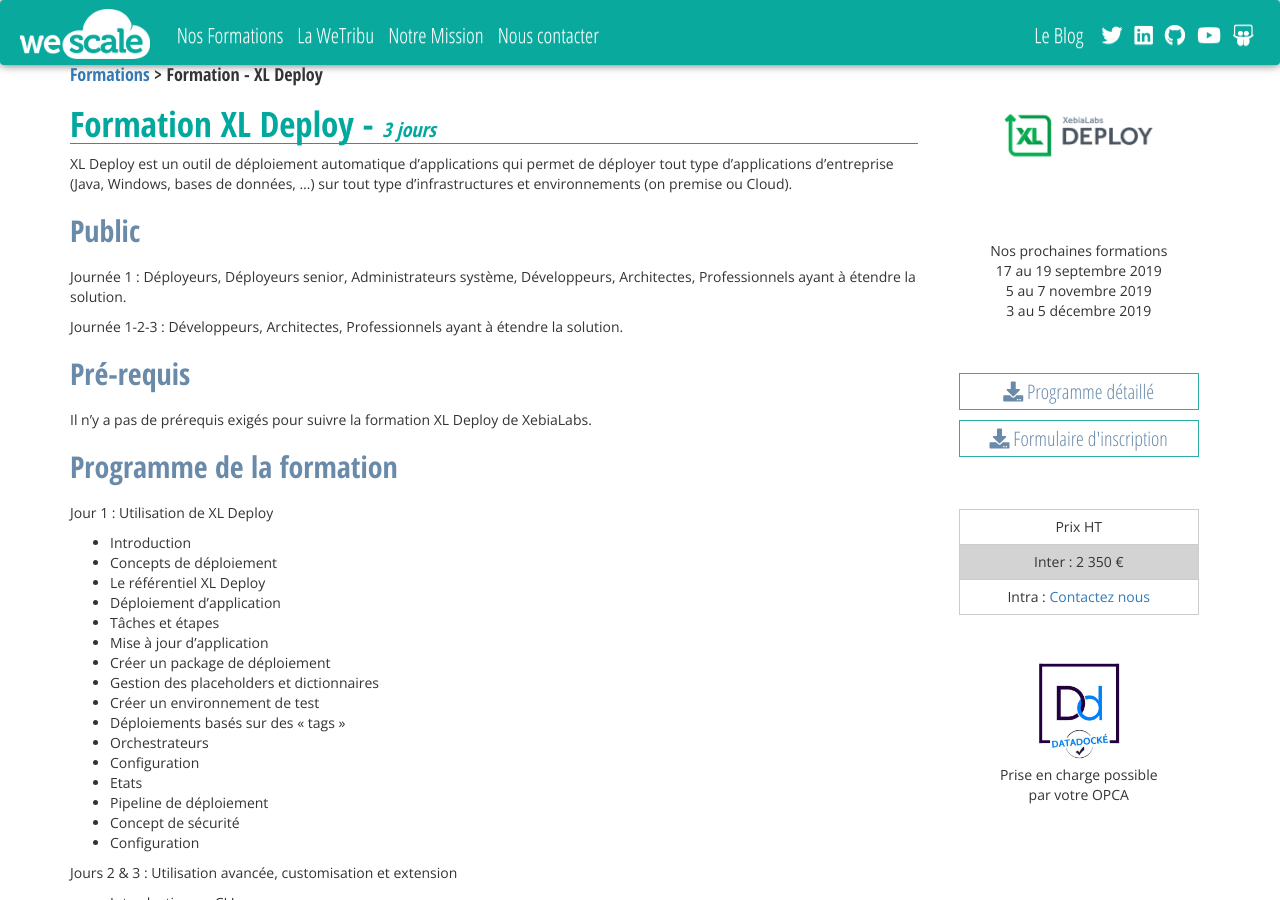
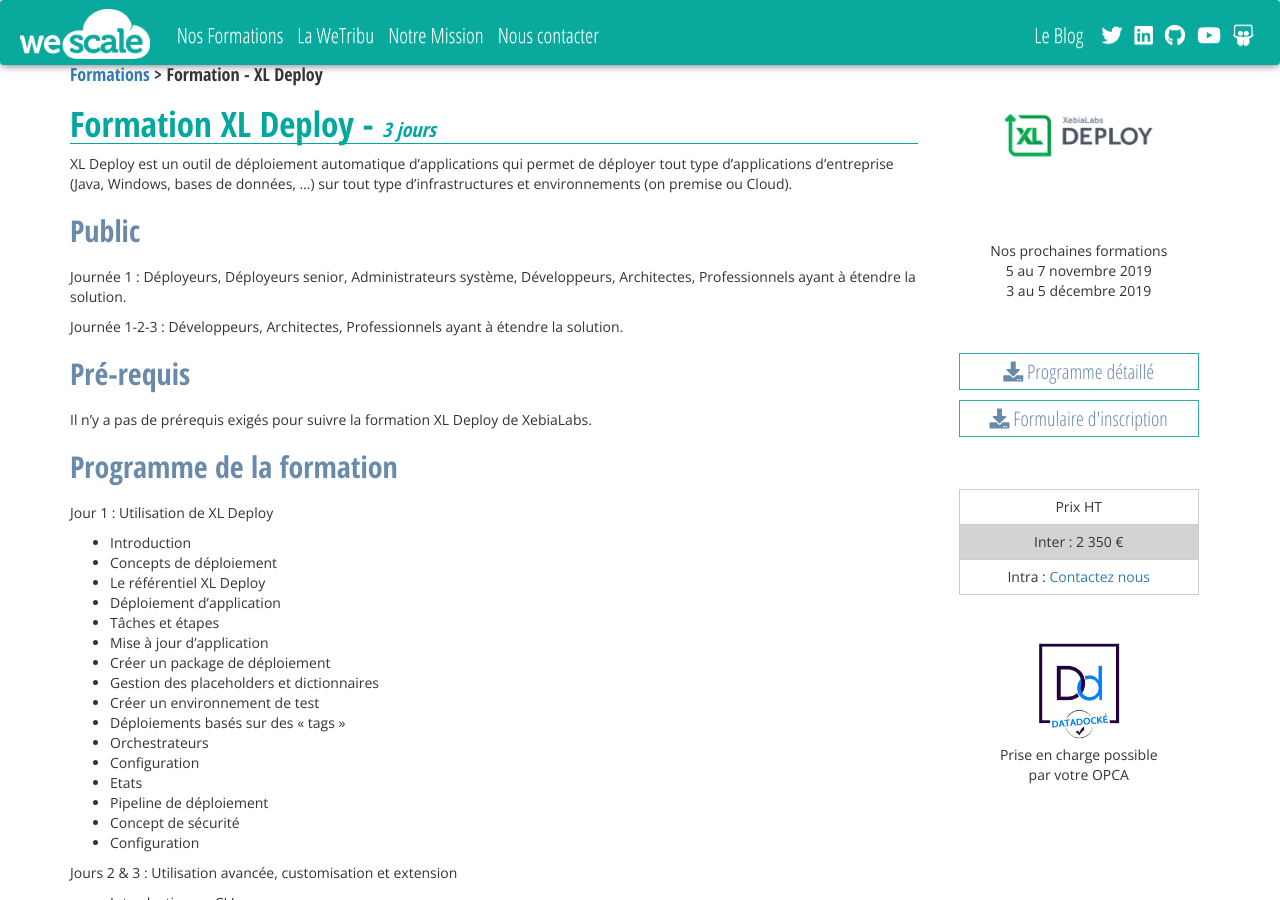
Before and after one commit to wescale/wescale-site, a Jekyll site: the page built from _formations/Formation-XL-Deploy.md, in a window 1280 px wide and 900 px high. Built offline with Jekyll 4.4.1, drawn with Linux system fonts in a browser that asks for light colours; nearby versions of some CDN libraries; comment, search, counter and statistics services are not loaded.

Commit message:
Update Formation-XL-Deploy.md

```diff
--- a/_formations/Formation-XL-Deploy.md
+++ b/_formations/Formation-XL-Deploy.md
@@ -11,7 +11,6 @@
 formateur_img: /images/wewes/avatar.png
 subtitle: |
     Nos prochaines formations<br>
-    17 au 19 septembre 2019<br>
     5 au 7 novembre 2019<br>
     3 au 5 décembre 2019
 pdf: /pdf/Formation-xl-deploy-wescale-xebialabs.pdf
```
